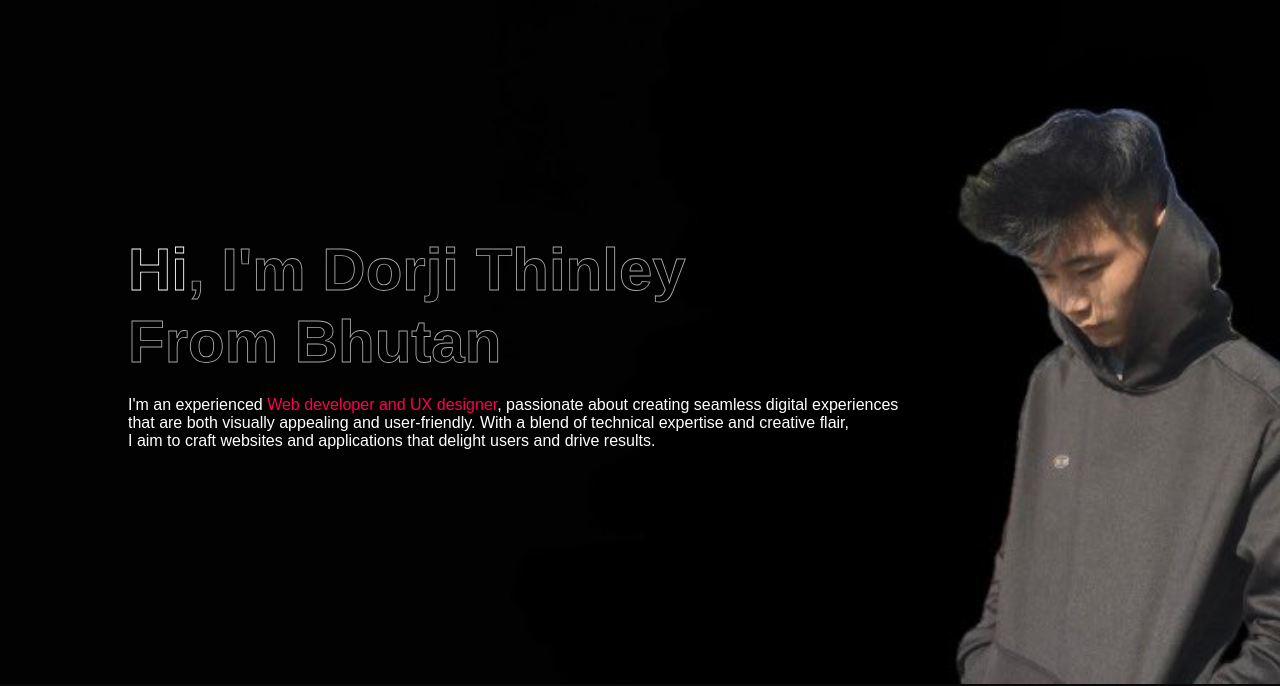
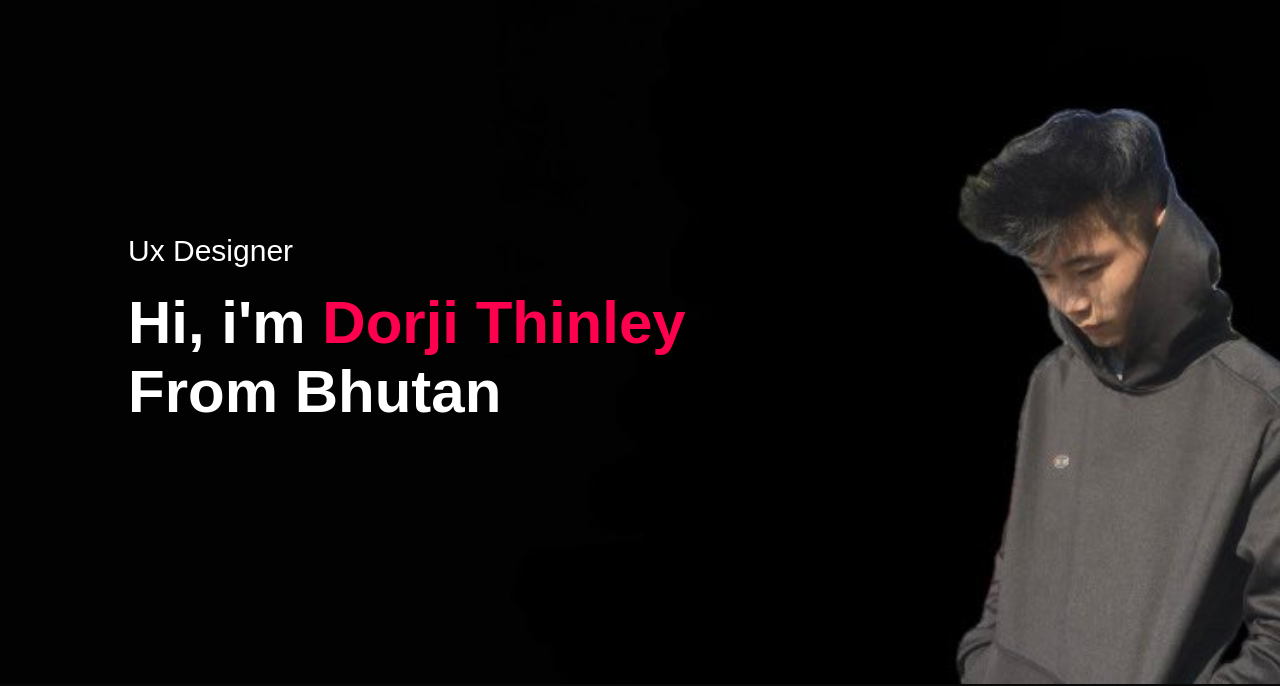
Before and after one commit to autcwer/Nor-s_Website, a plain HTML site: page Web Design Project/index.html in a window 1280 px wide. Shown: the part 116-802 px from the top of the page. Drawn offline with Linux system fonts and the light colour scheme.

Commit message:
Add files via upload
Signed-off-by: autcwer <163087441+autcwer@users.noreply.github.com>

```diff
--- a/Web Design Project/index.html
+++ b/Web Design Project/index.html
@@ -7,13 +7,6 @@
     <link rel="stylesheet" href="style.css">
     <script src="https://kit.fontawesome.com/3205655c4e.js" crossorigin="anonymous"></script>
      <style>
-      #header{
-    width: 100%;
-    height: 100vh;
-    background-image: url(/images/background.jpg);
-    background-size: cover;
-    background-position: center ;
-}
 
     </style>
 </head>
@@ -33,11 +26,8 @@
             <i class="fa-solid fa-bars" onclick="openmenu()"></i>
         </nav>
         <div class="header-text">
-            <h2> <span>Hi</span>, I'm Dorji Thinley <br>From Bhutan</h2>
-            <br>
-         <p>I'm an experienced <span>Web developer and UX designer</span>, passionate about creating seamless digital experiences <br>
-            that are both visually appealing and user-friendly. With a blend of technical expertise and creative flair,<br>
-            I aim to craft websites and applications that delight users and drive results.</p>
+            <p>Ux Designer</p>
+            <h1> Hi, i'm <span>Dorji Thinley</span><br> From Bhutan</h1>
         </div>
     </div>
 </div>
--- a/Web Design Project/style.css
+++ b/Web Design Project/style.css
@@ -58,32 +58,16 @@ nav ul li a::after{
 nav ul li a:hover::after{
     width: 100%;
 }
-
 .header-text{
     margin-top: 25%;
-    margin-bottom: 0;
-    color: rgb(187, 187, 187);
-
+    font-size: 30px;
 }
-
-.header-text h2{
+.header-text h1{
     font-size: 60px;
     margin-top: 20px;
-    line-height: 1.2;
-    color: transparent;
-    -webkit-text-stroke: .9px rgb(170, 170, 170);
 }
-
-.header-text p{
-    color: #fff;
-}
-.header-text p span{
+.header-text h1 span{
     color: #ff004f;
-}
-.header-text h2 span{
-    line-height: 1.2;
-    color: transparent;
-    -webkit-text-stroke: .9px #ffffff;
 }
 /* -----------about----------- */
 #about{
--- a/style.css
+++ b/style.css
@@ -58,32 +58,16 @@ nav ul li a::after{
 nav ul li a:hover::after{
     width: 100%;
 }
-
 .header-text{
     margin-top: 25%;
-    margin-bottom: 0;
-    color: rgb(187, 187, 187);
-
+    font-size: 30px;
 }
-
-.header-text h2{
+.header-text h1{
     font-size: 60px;
     margin-top: 20px;
-    line-height: 1.2;
-    color: transparent;
-    -webkit-text-stroke: .9px rgb(170, 170, 170);
 }
-
-.header-text p{
-    color: #fff;
-}
-.header-text p span{
+.header-text h1 span{
     color: #ff004f;
-}
-.header-text h2 span{
-    line-height: 1.2;
-    color: transparent;
-    -webkit-text-stroke: .9px #ffffff;
 }
 /* -----------about----------- */
 #about{
```
Also changed, not shown: index.html (+2 -12 lines), Web Design Project/images/background.png.jpg (added), Web Design Project/images/logo.png.png (added), Web Design Project/images/phone.png.jpg (added), Web Design Project/images/user.png.jpg (added), background.png.jpg (added), images/background.png.jpg (added), images/logo.png.png (added), images/phone.png.jpg (added), images/user.png.jpg (added), logo.png.png (added), phone.png.jpg (added), user.png.jpg (added).
